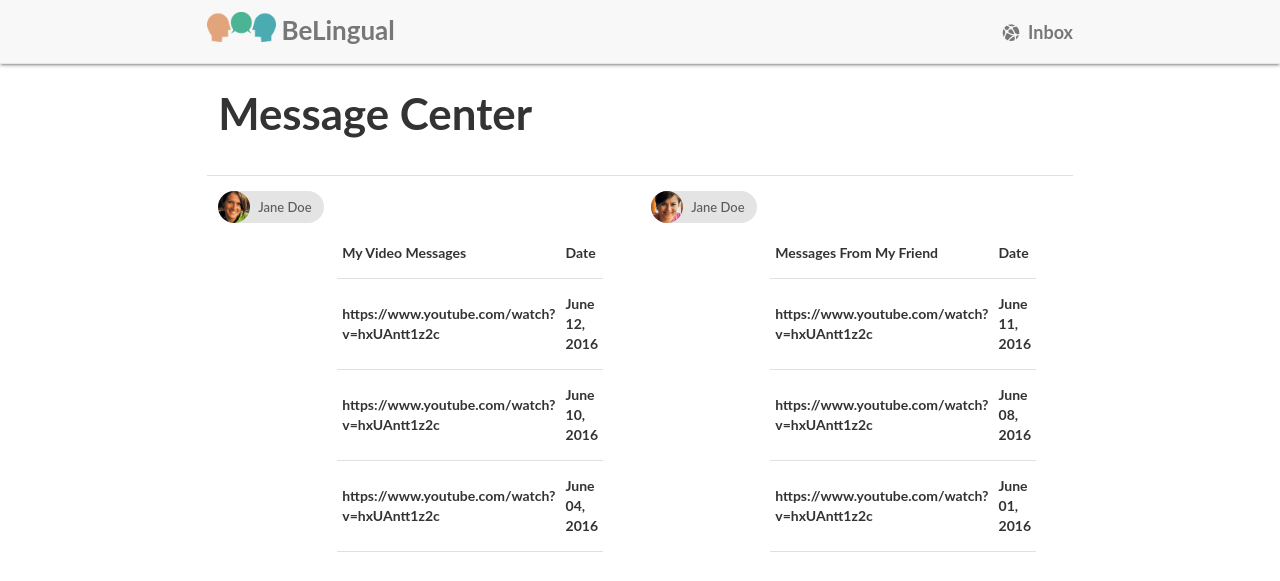
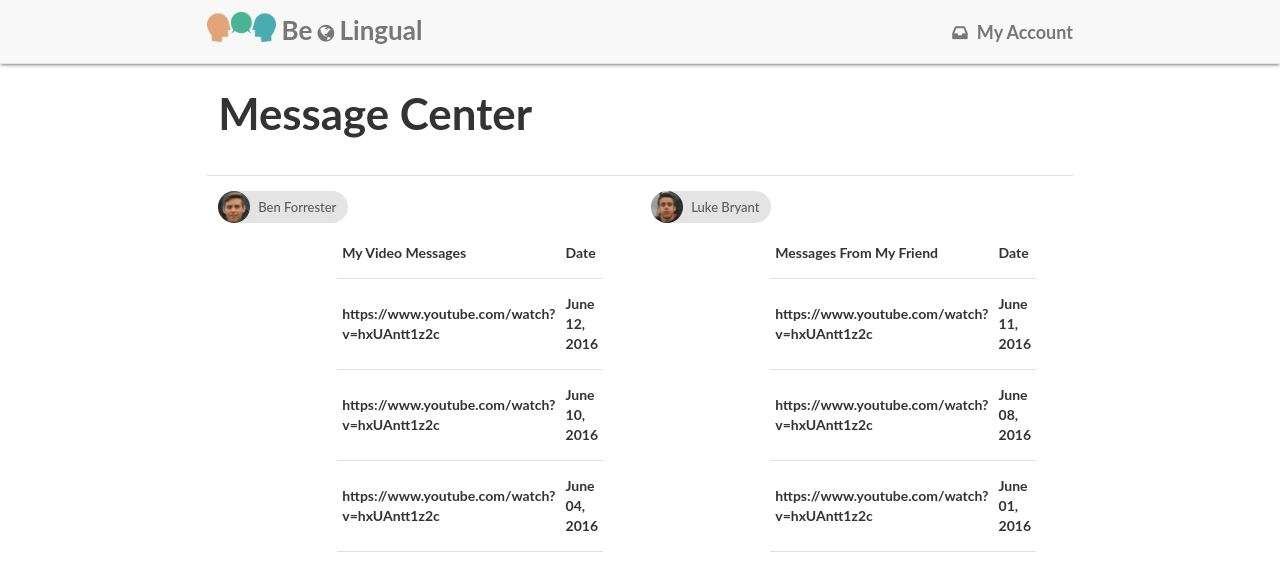
Before and after one commit to RachelKoldenhoven/globish, a website: page messages.html in a window 1280 px wide. Shown: the top 581 px of the page. Drawn offline with nearby package versions, Linux system fonts and the light colour scheme.

Commit message:
added ben luke and mike profile photos

```diff
--- a/messages.html
+++ b/messages.html
@@ -30,14 +30,14 @@
                         <span class="icon-menu"></span>
                     </button>
                     <img class="logo" src="images/logo.png">
-                    <a class="navbar-brand topnav" href="#">BeLingual</a>
+                    <a class="navbar-brand topnav" href="/">Be<small class="icon-globe"></small>Lingual</a>
 
                 </div>
                 <!-- Collect the nav links, forms, and other content for toggling -->
                 <div class="collapse navbar-collapse" id="bs-example-navbar-collapse-1">
                     <ul class="nav navbar-nav navbar-right">
                         <li>
-                            <a href="messages.html"> <span class="icon-network"></span>  Inbox</a>
+                            <a href="main.html"> <span class="icon-inbox"></span>  My Account</a>
                         </li>
 
                     </ul>
@@ -60,8 +60,8 @@
                 <div class="row">
                     <div class="col s6">
                         <div class="chip">
-                            <img src="images/yuna.jpg" alt="me">
-                            Jane Doe
+                            <img src="images/ben.jpg" alt="me">
+                            Ben Forrester
                         </div>
                         <table>
                             <thead>
@@ -90,8 +90,8 @@
                     </div>
                     <div class="col s6">
                         <div class="chip">
-                            <img src="images/luna.jpg" alt="my friend">
-                            Jane Doe
+                            <img src="images/luke.jpg" alt="my friend">
+                            Luke Bryant
                         </div>
                         <table>
                             <thead>
```
Also changed, not shown: index.html (+1 -1 lines), main.html (+1 -1 lines), signin.html (+2 -2 lines), images/ben.jpg (added), images/luke.jpg (added), images/mike.jpg (added).
